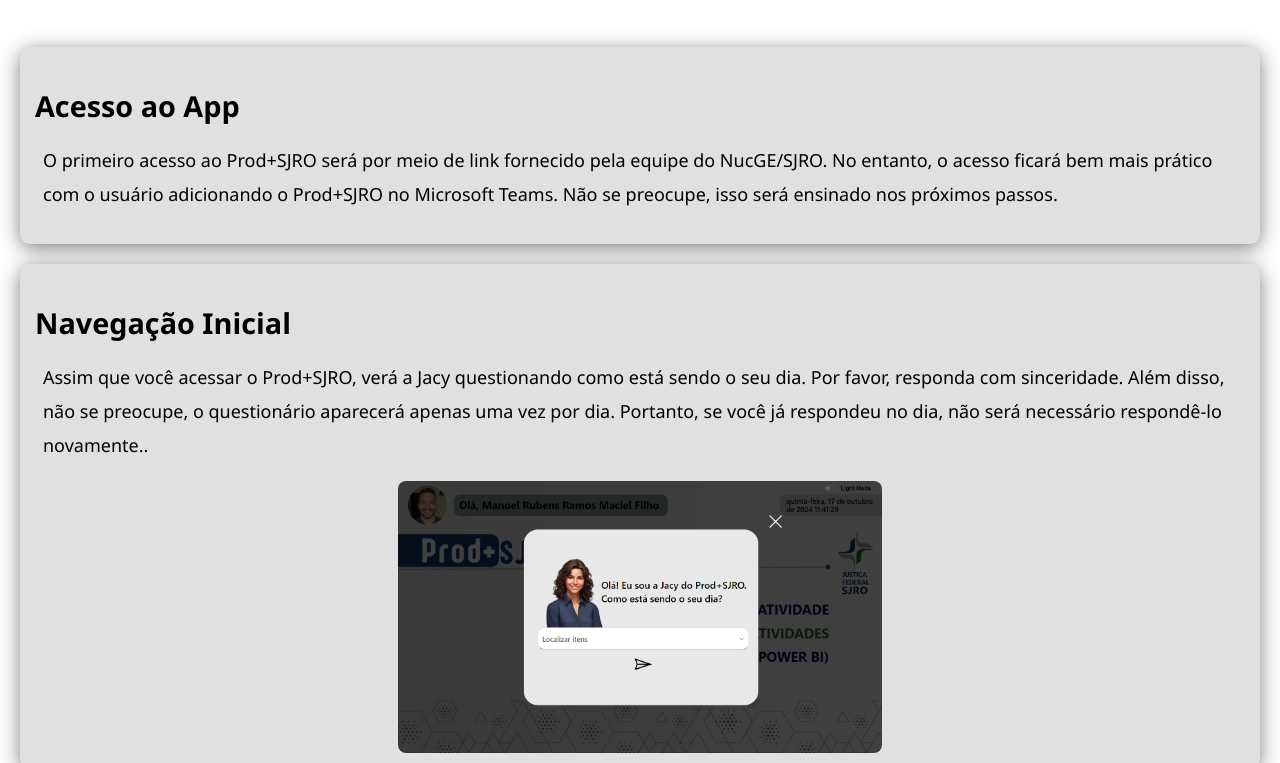
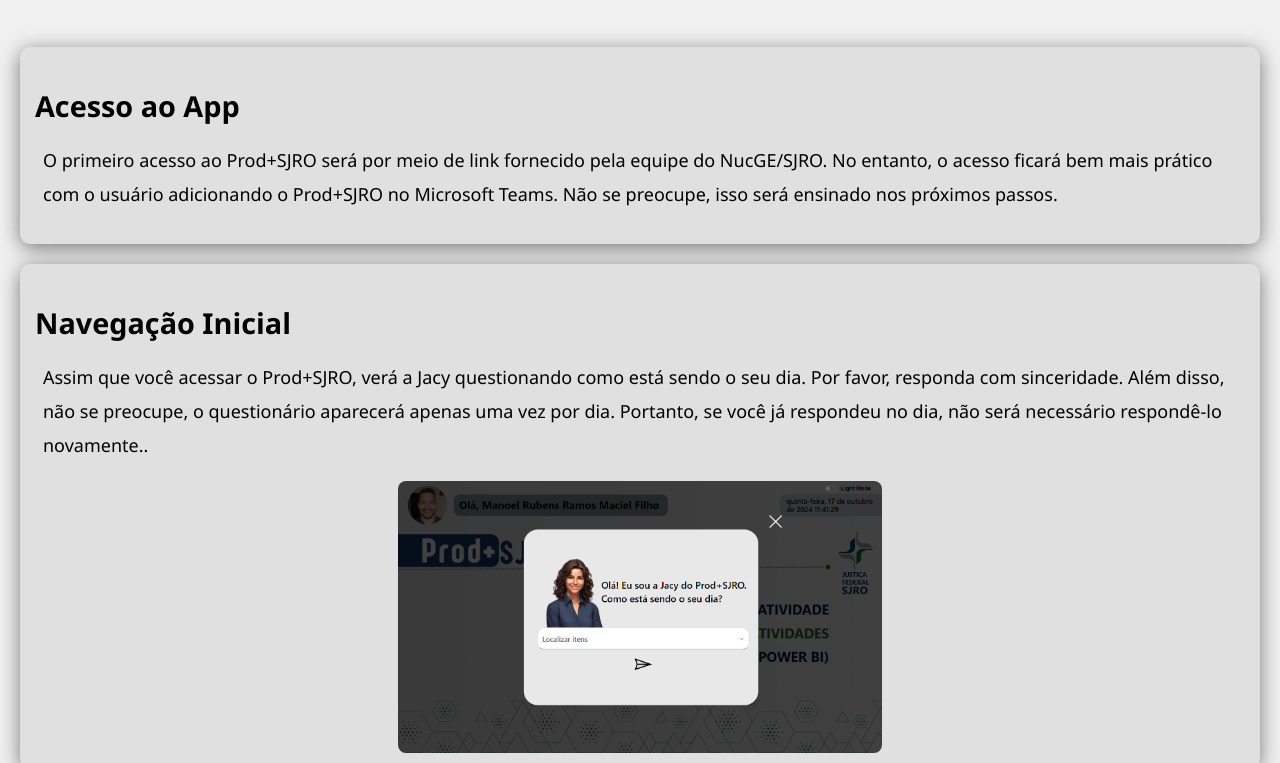
Before and after one commit to rubensmacieell/ProdSJRO, a plain HTML site: page index.html in a window 1280 px wide. Shown: the part 220-983 px from the top of the page. Drawn offline with Linux system fonts and the light colour scheme.

Commit message:
Update index.html

```diff
--- a/index.html
+++ b/index.html
@@ -8,7 +8,7 @@
     <style>
         body {
             font-family: 'Segoe UI', Tahoma, Geneva, Verdana, sans-serif;
-            background-color: ##f0f0f0; /* Modo escuro */
+            background-color: #f0f0f0; /* Modo escuro */
             color: #f8f9fa; /* Texto claro */
             margin: 0;
             padding: 20px;
```
